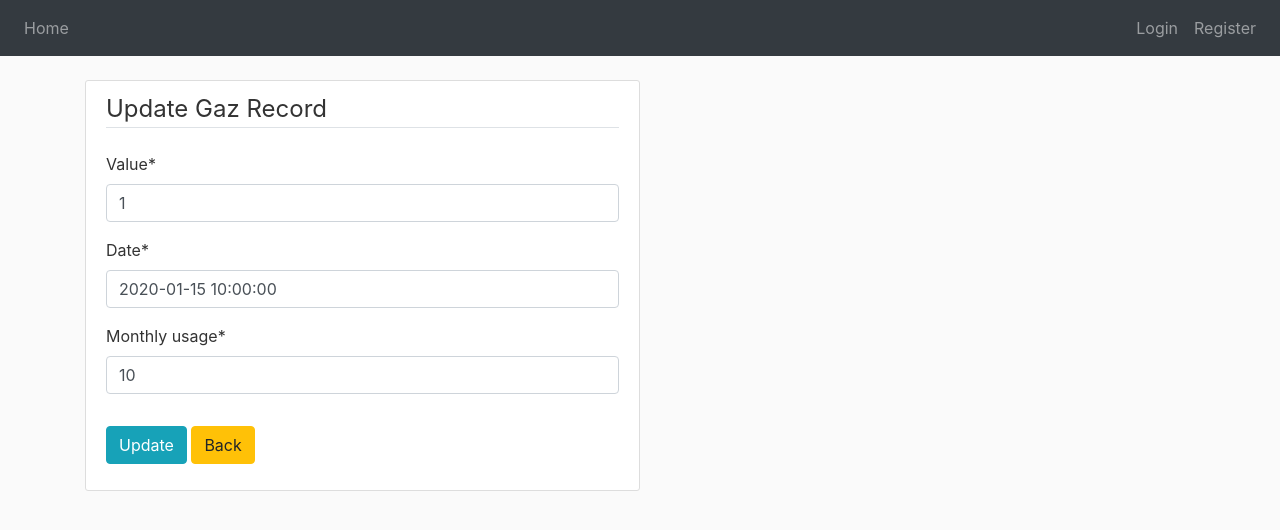
After one commit to mobli82/wallet, a Django app: page /gaz-update/1/ in a window 1280 px wide. The commit adds this page. Shown: the top 530 px of the page. Run offline with Django 3.2, Linux system fonts and the light colour scheme; tables that the repository leaves empty hold one stand-in row (values such as "Sample post"); some libraries are stand-ins or nearby versions.

Commit message:
Created GazCounterUpdateView in gaz_counter/views.py
created gaz_counter_update.html template in gaz_counter/templates/gaz_counter

added path in gaz_counter/urls.py for GazCounterUpdateView
added link in gaz_counter/gaz_counter_list.html for GazCounterUpdateView

removed atribut price from __str__ method in gaz_counter/models.py

```diff
--- a/app/gaz_counter/models.py
+++ b/app/gaz_counter/models.py
@@ -13,7 +13,7 @@ class GazCounterModel(models.Model):
     total_cost = models.DecimalField(default=0, max_digits=1000, decimal_places=2)
 
     def __str__(self):
-        return f'{self.value} {self.date} {self.unit_price.price} {self.monthly_usage} {self.monthly_cost} {self.total_cost}'
+        return f'{self.value} {self.date} {self.unit_price} {self.monthly_usage} {self.monthly_cost} {self.total_cost}'
 
     def get_absolute_url(self):
         return reverse("gaz-detail", kwargs={"pk": self.pk})
--- /dev/null
+++ b/app/gaz_counter/templates/gaz_counter/gaz_counter_update.html
@@ -0,0 +1,17 @@
+{% extends "base.html" %}
+{% load crispy_forms_tags %}
+{% block content %}
+    <div class="content-section col-md-6 mt-4">
+        <form method="POST">
+            {% csrf_token %}
+            <fieldset class="form-group">
+                <legend class="border-bottom mb-4">Update Gaz Record</legend>
+                {{ form|crispy }}
+            </fieldset>
+            <div class="form-group">
+                <button class="btn btn-info" type="submit">Update</button>
+                <a href="{% url 'gaz-list' %}" class="btn btn-warning">Back</a>
+            </div>
+        </form>
+    </div>
+{% endblock content %}
--- a/app/gaz_counter/urls.py
+++ b/app/gaz_counter/urls.py
@@ -1,9 +1,15 @@
 from django.urls import path
-from .views import (GazCounterListView, GazCounterCreateView, GazCounterDetailView, GazCounterDeletelView)
+from .views import (GazCounterListView,
+                    GazCounterCreateView,
+                    GazCounterDetailView,
+                    GazCounterDeletelView,
+                    GazCounterUpdateView
+)
 
 urlpatterns = [
     path("gaz-list/", GazCounterListView.as_view(), name="gaz-list"),
     path("gaz-create/", GazCounterCreateView.as_view(), name="gaz-create"),
     path("gaz-detail/<int:pk>/", GazCounterDetailView.as_view(), name="gaz-detail"),
     path("gaz-delete/<int:pk>/", GazCounterDeletelView.as_view(), name="gaz-delete"),
+    path("gaz-update/<int:pk>/", GazCounterUpdateView.as_view(), name="gaz-update"),
 ]
--- a/app/gaz_counter/views.py
+++ b/app/gaz_counter/views.py
@@ -28,3 +28,8 @@ class GazCounterDeletelView(DeleteView):
     model = GazCounterModel
     template_name = 'gaz_counter/gaz_counter_delete.html'
     success_url = '/gaz-list/'
+
+class GazCounterUpdateView(UpdateView):
+    model = GazCounterModel
+    fields = ['value', 'date', 'monthly_usage']
+    template_name = 'gaz_counter/gaz_counter_update.html'
```
Also changed, not shown: app/gaz_counter/templates/gaz_counter/gaz_counter_list.html (+11 -9 lines).
